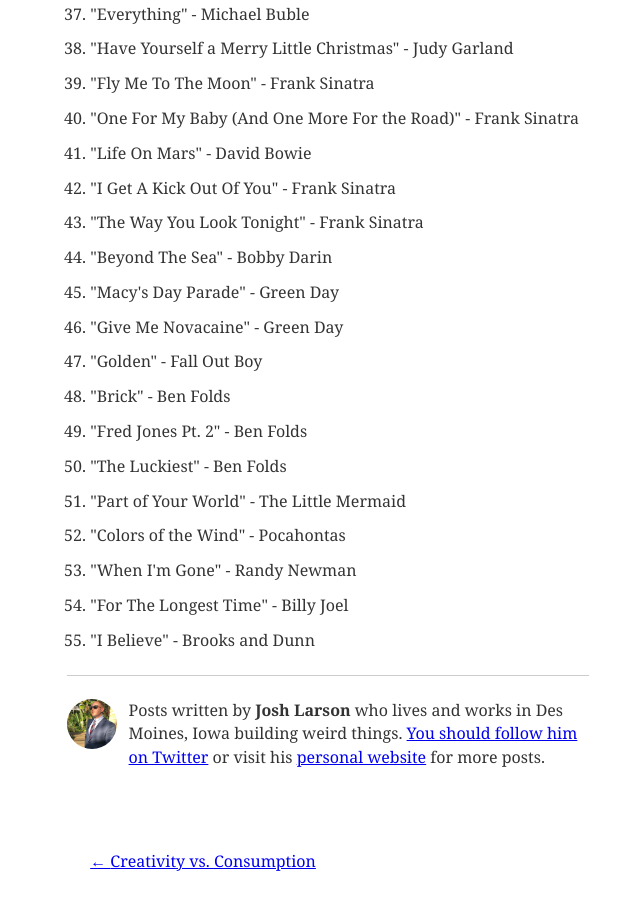
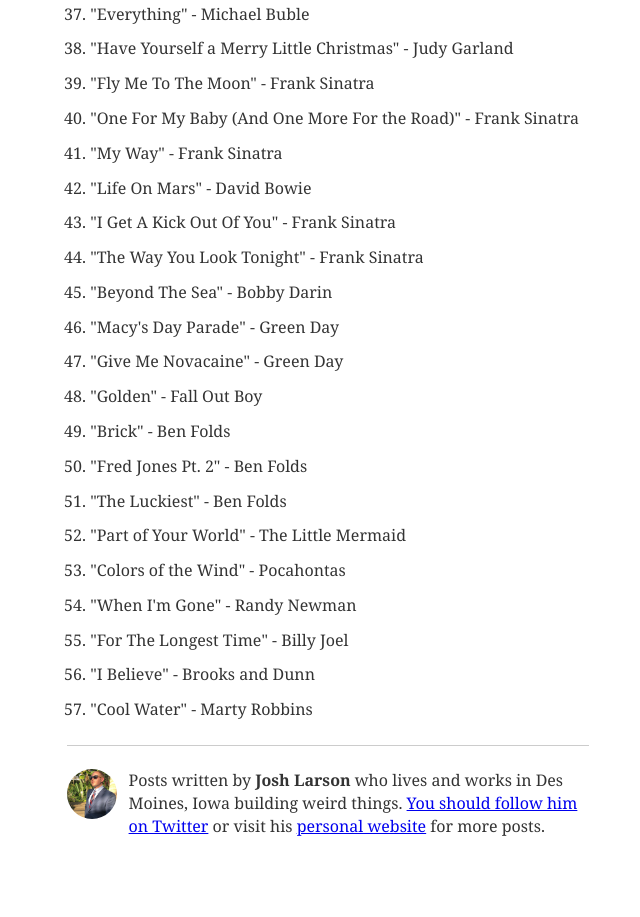
Before and after one commit to jplhomer/creative, a Gatsby site: page /012-songs-sing-lullabies/ in a window 1280 px wide. Shown: the part 1633-2550 px from the top of the page, without its empty margins (312-952 px from the left). Built offline with nearby package versions, Linux system fonts and the light colour scheme; Gatsby itself is replaced by a stand-in of ours; some packages are replaced by stand-ins of ours.

Commit message:
More songs

```diff
--- a/content/blog/012-songs-sing-lullabies.md
+++ b/content/blog/012-songs-sing-lullabies.md
@@ -47,6 +47,7 @@
 1. "Have Yourself a Merry Little Christmas" - Judy Garland
 1. "Fly Me To The Moon" - Frank Sinatra
 1. "One For My Baby (And One More For the Road)" - Frank Sinatra
+1. "My Way" - Frank Sinatra
 1. "Life On Mars" - David Bowie
 1. "I Get A Kick Out Of You" - Frank Sinatra
 1. "The Way You Look Tonight" - Frank Sinatra
@@ -62,3 +63,4 @@
 1. "When I'm Gone" - Randy Newman
 1. "For The Longest Time" - Billy Joel
 1. "I Believe" - Brooks and Dunn
+1. "Cool Water" - Marty Robbins
```
